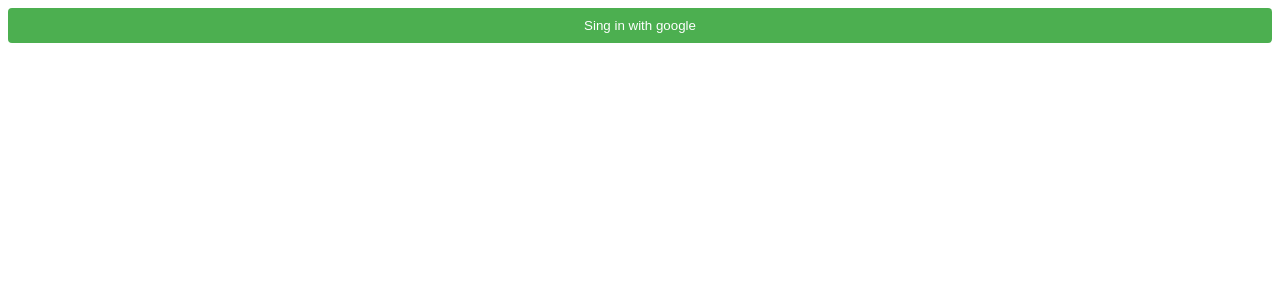
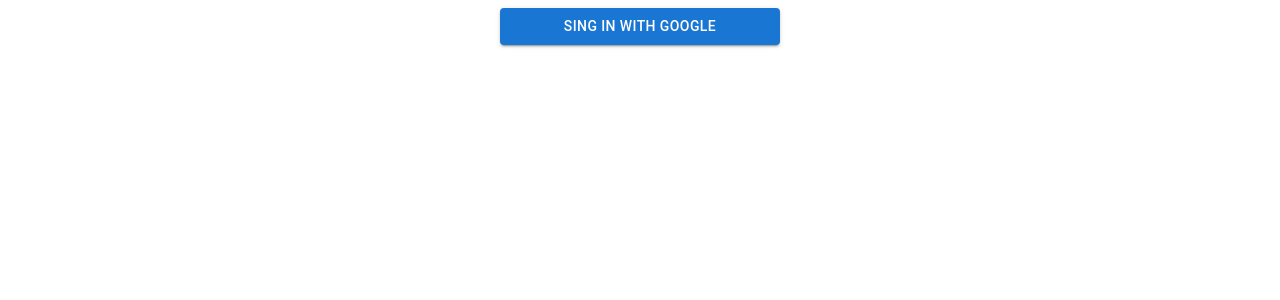
Before and after one commit to juannlowe/clover-app, a React (Vite) app: page / in a window 1280 px wide. Shown: the top 300 px of the page. Built offline with nearby package versions, Linux system fonts and the light colour scheme.

Commit message:
refactoring ui material

```diff
--- a/src/App.css
+++ b/src/App.css
@@ -43,13 +43,9 @@
 }
 
 button {
-  background-color: #4caf50;
-  color: #fff;
-  padding: 10px;
-  border: none;
-  border-radius: 4px;
-  cursor: pointer;
-  width: 100%;
+  width: 20em;
+  display: block;
+  align-items: center;
 }
 
 button:hover {
--- a/src/components/Header.jsx
+++ b/src/components/Header.jsx
@@ -1,8 +1,16 @@
+import {Avatar} from '@mui/material'
+import { Button } from '@mui/material'
 
 const Header = () => {
+  const logout =()=>{
+    localStorage.clear()
+    window.location.reload()
+}
   return (
     <header>
       <h1>CLOVER</h1>
+      <Avatar alt="Juan Branca" src="./componets/juan.jpeg" />
+      <Button onClick={logout} variant='contained'>Log Out</Button>
     </header>
   );
 };
--- a/src/components/googleSignIn/Home.jsx
+++ b/src/components/googleSignIn/Home.jsx
@@ -1,19 +1,14 @@
 import Header from '../Header';
-import ActivityForm from '../ActivityForm'
+// import ActivityForm from '../ActivityForm'
 import Footer from '../Footer';
 import '../../App.css';
 
 function Home(){
-    const logout =()=>{
-        localStorage.clear()
-        window.location.reload()
-    }
     return (
         <div className="App">
       <Header />
-      <ActivityForm />
+      {/* <ActivityForm /> */}
       <Footer />
-            <button onClick={logout}>Log Out</button>
         </div>
     )
 }
--- a/src/components/googleSignIn/SignIn.jsx
+++ b/src/components/googleSignIn/SignIn.jsx
@@ -3,6 +3,7 @@
 import {signInWithPopup} from "firebase/auth";
 import { useEffect } from "react";
 import Home from "./Home"
+import { Button } from '@mui/material'
 
 function SignIn(){
     const [value,setValue] = useState('')
@@ -19,7 +20,7 @@
     return (
         <div>
             {value ? <Home /> :
-            <button onClick={handleClick}>Sing in with google</button>
+            <Button onClick={handleClick} variant="contained">Sing in with google</Button>
     }
         </div>
     )
```
Also changed, not shown: src/components/juan.jpeg (added).
